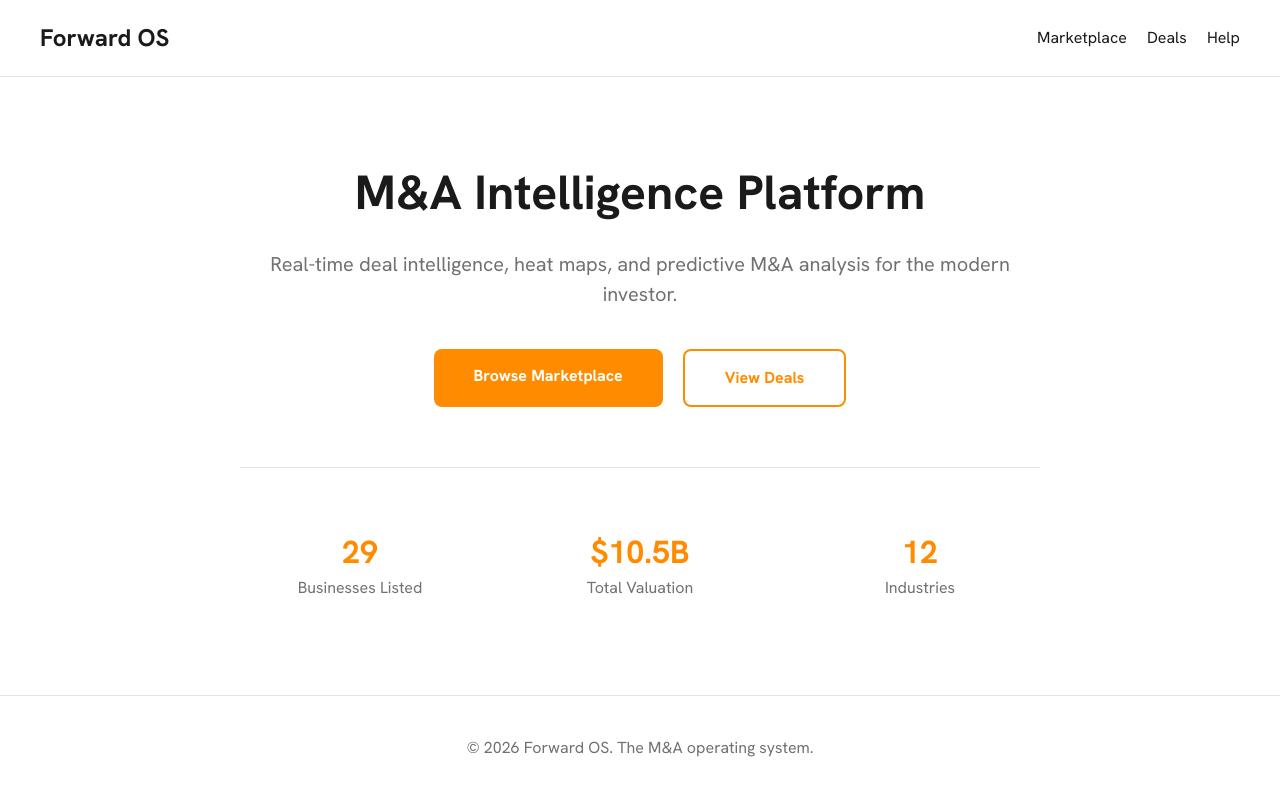
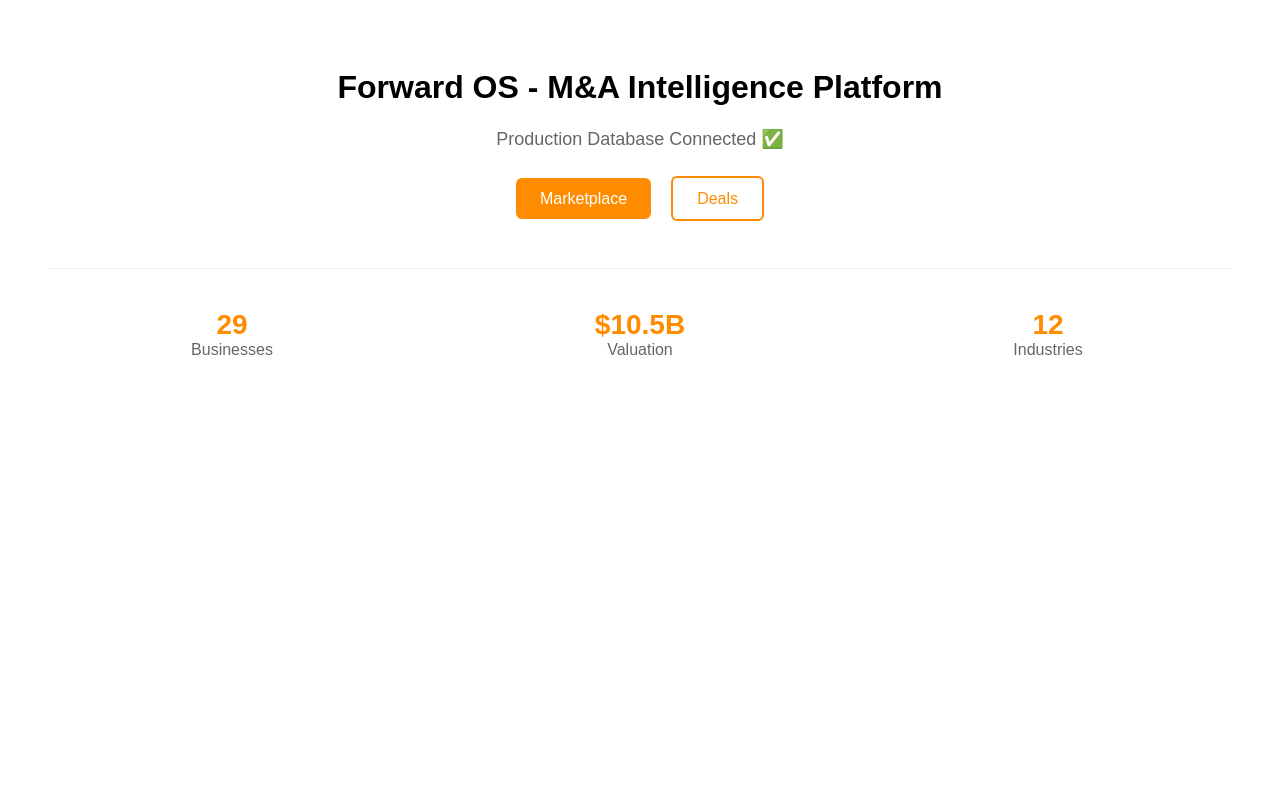
Before and after one commit to ashikkarim1/forwardos, a Next.js app: page / in a window 1280 px wide. Shown: the top 796 px of the page. Built offline with nearby package versions, Linux system fonts and the light colour scheme.

Commit message:
fix: Add pages router index as fallback for root route

```diff
--- /dev/null
+++ b/pages/index.js
@@ -0,0 +1,34 @@
+export default function Home() {
+  return (
+    <div style={{ fontFamily: 'Arial, sans-serif', padding: '40px', textAlign: 'center' }}>
+      <h1>Forward OS - M&A Intelligence Platform</h1>
+      <p style={{ fontSize: '18px', color: '#666' }}>Production Database Connected ✅</p>
+
+      <div style={{ marginTop: '40px' }}>
+        <a href="/marketplace" style={{ padding: '12px 24px', background: '#FF8C00', color: 'white', textDecoration: 'none', borderRadius: '6px', marginRight: '20px' }}>
+          Marketplace
+        </a>
+        <a href="/deals" style={{ padding: '12px 24px', border: '2px solid #FF8C00', color: '#FF8C00', textDecoration: 'none', borderRadius: '6px' }}>
+          Deals
+        </a>
+      </div>
+
+      <div style={{ marginTop: '60px', paddingTop: '40px', borderTop: '1px solid #eee' }}>
+        <div style={{ display: 'grid', gridTemplateColumns: 'repeat(3, 1fr)', gap: '40px' }}>
+          <div>
+            <div style={{ fontSize: '28px', fontWeight: 'bold', color: '#FF8C00' }}>29</div>
+            <div style={{ color: '#666' }}>Businesses</div>
+          </div>
+          <div>
+            <div style={{ fontSize: '28px', fontWeight: 'bold', color: '#FF8C00' }}>$10.5B</div>
+            <div style={{ color: '#666' }}>Valuation</div>
+          </div>
+          <div>
+            <div style={{ fontSize: '28px', fontWeight: 'bold', color: '#FF8C00' }}>12</div>
+            <div style={{ color: '#666' }}>Industries</div>
+          </div>
+        </div>
+      </div>
+    </div>
+  )
+}
```
